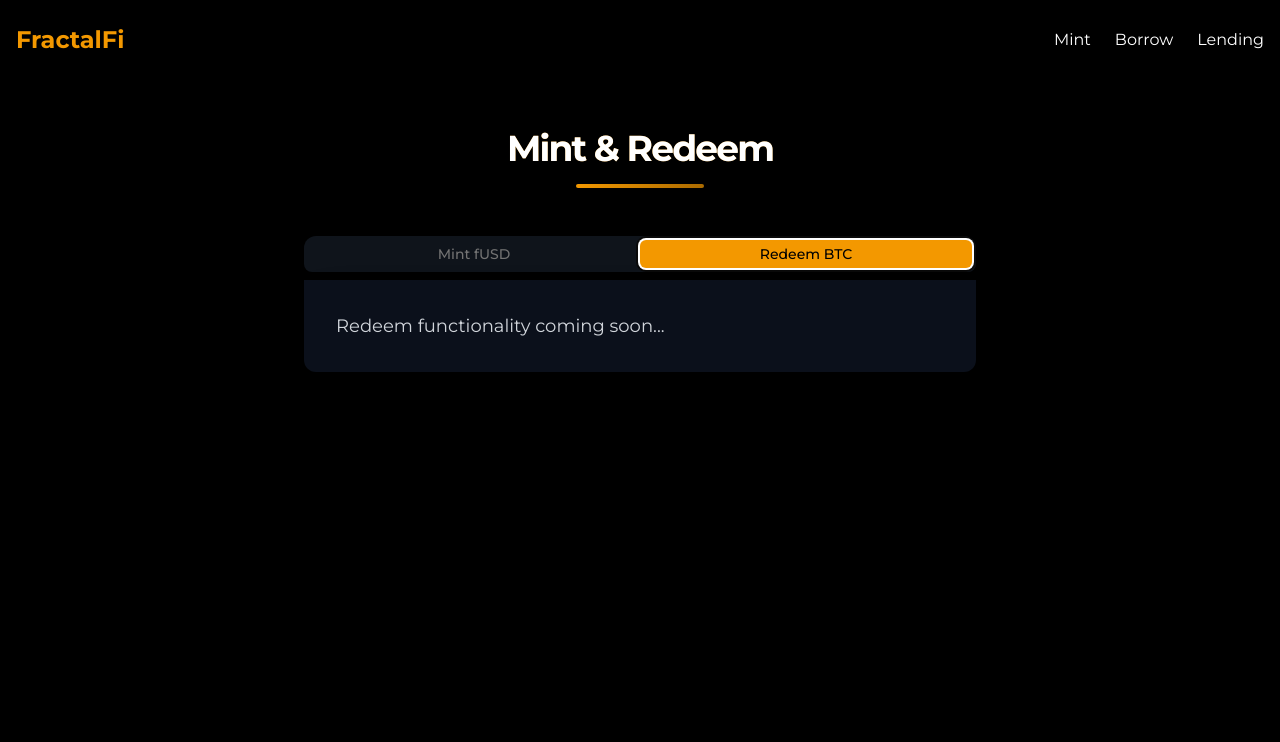
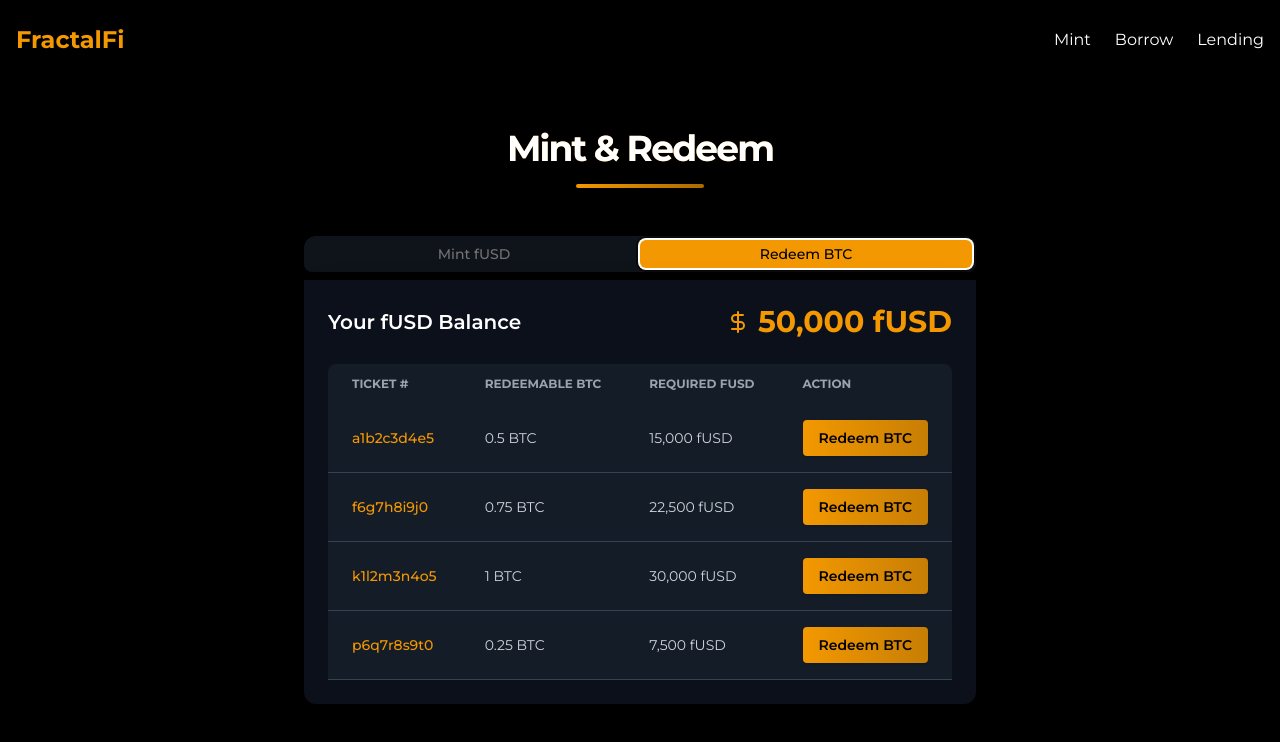
Before and after one commit to fractal-fi/fractalfi-webapp, a React (Vite) app: page /mint in a window 1280 px wide. Both pictures are taken after a click on the tab "Redeem BTC". Shown: the top 742 px of the page. Built offline with nearby package versions, Linux system fonts and the light colour scheme.

Commit message:
Added dummy table for redemptins

```diff
--- a/src/pages/MintRedeem.tsx
+++ b/src/pages/MintRedeem.tsx
@@ -7,12 +7,23 @@ import { cn } from "@/lib/utils"
 import { Bitcoin, DollarSign } from 'lucide-react'
 
 const MintRedeem: React.FC = () => {
+  /*
+    mock data
+  */
+  const redeemData = [
+    { ticket: "a1b2c3d4e5", redeemableBtc: 0.5, requiredFUsd: 15000 },
+    { ticket: "f6g7h8i9j0", redeemableBtc: 0.75, requiredFUsd: 22500 },
+    { ticket: "k1l2m3n4o5", redeemableBtc: 1.0, requiredFUsd: 30000 },
+    { ticket: "p6q7r8s9t0", redeemableBtc: 0.25, requiredFUsd: 7500 },
+  ]
+
   const [btcAmount, setBtcAmount] = useState(0.0001)
   const [fUsdAmount, setFUsdAmount] = useState(0)
   const [isLoading, setIsLoading] = useState(false)
-  const [exchangeRate, setExchangeRate] = useState(85000)
-  const maxBtcBalance = 1
+  const [exchangeRate, setExchangeRate] = useState(85000) // mock
+  const maxBtcBalance = 1 // mock
   const collateralizationRatio = 0.9
+  const userFUsdBalance = 50000 // mock
 
   useEffect(() => {
     const fetchExchangeRate = async () => {
@@ -26,6 +37,10 @@ const MintRedeem: React.FC = () => {
     const amount = parseFloat(event.target.value)
     setBtcAmount(amount)
     setFUsdAmount(amount * collateralizationRatio * exchangeRate)
+  }
+
+  const handleRedeem = (ticket: string) => {
+    alert(`Redeeming BTC for ticket ${ticket}`)
   }
 
   const handleMint = async () => {
@@ -149,10 +164,54 @@ const MintRedeem: React.FC = () => {
             </Button>
           </motion.div>
         </TabsContent>
-        <TabsContent value="redeem" className="bg-gray-900/70 backdrop-blur-md p-8 rounded-b-xl shadow-2xl">
-          <div className="space-y-6">
-            <p className="text-gray-300 text-lg">Redeem functionality coming soon...</p>
-          </div>
+        <TabsContent value="redeem" className="bg-gray-900/70 backdrop-blur-md p-6 rounded-b-xl shadow-2xl">
+        <motion.div
+            className="space-y-6"
+            initial={{ opacity: 0 }}
+            animate={{ opacity: 1 }}
+            transition={{ duration: 0.5 }}
+          >
+            <div className="flex justify-between items-center">
+              <h3 className="text-xl font-semibold text-white">Your fUSD Balance</h3>
+              <p className="text-3xl font-bold text-[#f39800] flex items-center">
+                <DollarSign className="mr-2" />
+                {userFUsdBalance.toLocaleString()} fUSD
+              </p>
+            </div>
+            <div className="overflow-x-auto">
+              <table className="w-full text-sm text-left text-gray-300">
+                <thead className="text-xs uppercase bg-gray-800/50 text-gray-400">
+                  <tr>
+                    <th scope="col" className="px-6 py-3 rounded-tl-lg">Ticket #</th>
+                    <th scope="col" className="px-6 py-3">Redeemable BTC</th>
+                    <th scope="col" className="px-6 py-3">Required fUSD</th>
+                    <th scope="col" className="px-6 py-3 rounded-tr-lg">Action</th>
+                  </tr>
+                </thead>
+                <tbody>
+                  {redeemData.map((item, index) => (
+                    <tr key={item.ticket} className="bg-gray-800/50 border-b border-gray-700">
+                      <td className="px-6 py-4 font-medium text-[#f39800] whitespace-nowrap">
+                        <a href={`https://ordinals.com/${item.ticket}`} target="_blank" rel="noopener noreferrer" className="hover:underline">
+                          {item.ticket}
+                        </a>
+                      </td>
+                      <td className="px-6 py-4">{item.redeemableBtc} BTC</td>
+                      <td className="px-6 py-4">{item.requiredFUsd.toLocaleString()} fUSD</td>
+                      <td className="px-6 py-4">
+                        <Button
+                          onClick={() => handleRedeem(item.ticket)}
+                          className="w-full bg-gradient-to-r from-[#f39800] to-[#f39800]/80 hover:from-[#f39800]/90 hover:to-[#f39800]/70 text-black font-semibold py-2 px-4 rounded transition-all duration-300 transform hover:scale-105"
+                        >
+                          Redeem BTC
+                        </Button>
+                      </td>
+                    </tr>
+                  ))}
+                </tbody>
+              </table>
+            </div>
+          </motion.div>
         </TabsContent>
       </Tabs>
     </div>
```
